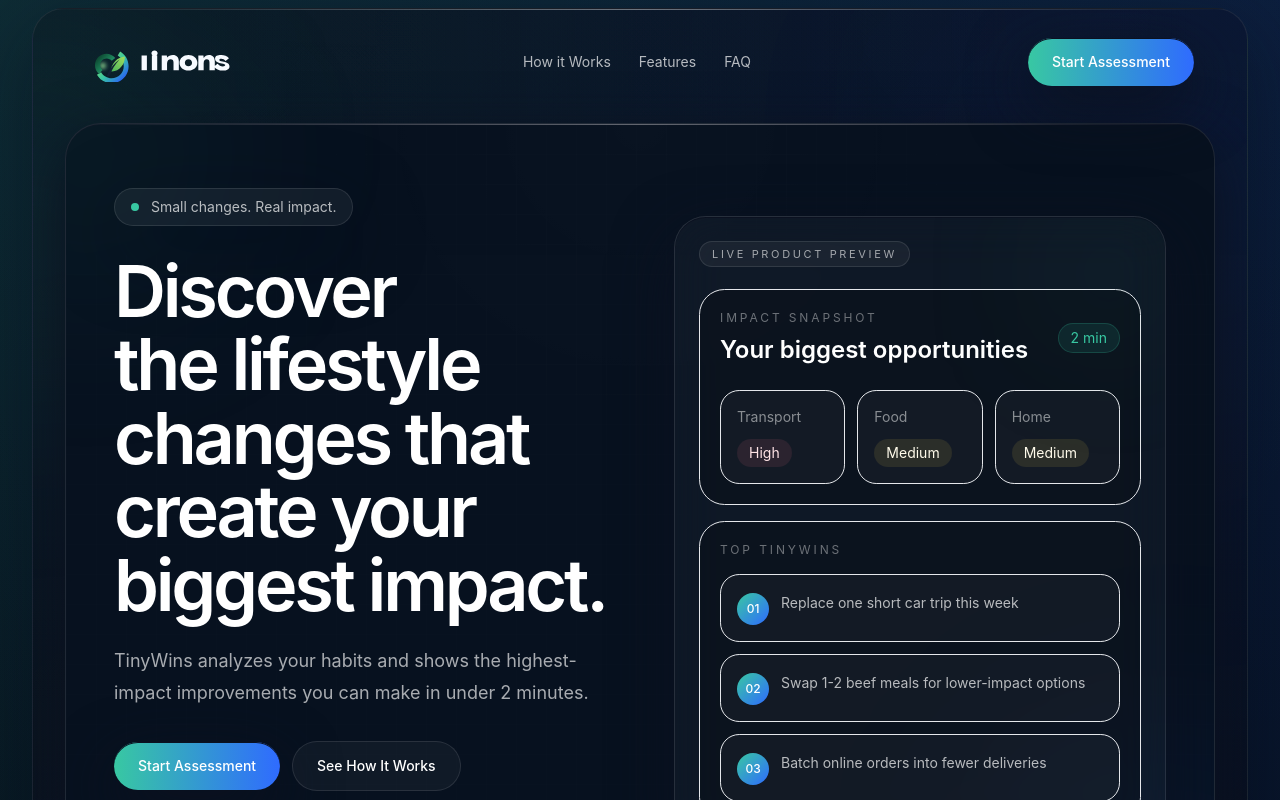
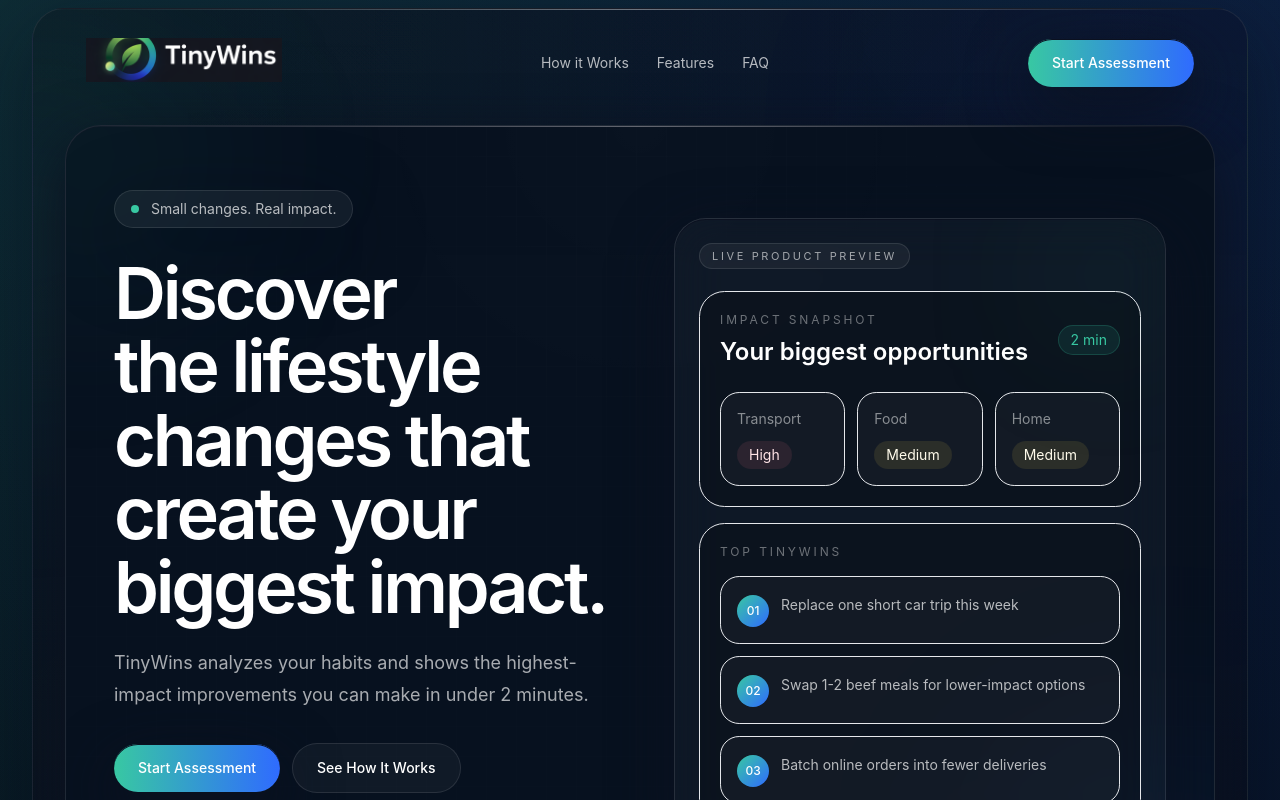
Before and after one commit to AbhishekGhosh07/TinyWins, a Next.js app: page / in a window 1280 px wide. Shown: the top 800 px of the page. Built offline with nearby package versions, Linux system fonts and the light colour scheme.

Commit message:
Fix logo asset

```diff
--- a/components/tinywins-logo.tsx
+++ b/components/tinywins-logo.tsx
@@ -14,19 +14,33 @@ export function TinyWinsLogo({
   priority = false,
   href = "/",
 }: TinyWinsLogoProps) {
-  const src = variant === "icon" ? "/tinywins-icon.svg" : "/tinywins-logo.svg";
-  const width = variant === "icon" ? 40 : 176;
-  const height = variant === "icon" ? 40 : 44;
+  const src = variant === "icon" ? "/tinywins-icon.svg" : "/TinyWins-logo.png";
+  const width = variant === "icon" ? 40 : 240;
+  const height = variant === "icon" ? 40 : 64;
 
   const image = (
-    <Image
-      src={src}
-      alt="TinyWins"
-      width={width}
-      height={height}
-      priority={priority}
-      className={`h-auto w-auto ${className}`}
-    />
+    <div
+      className={
+        variant === "icon"
+          ? `inline-flex h-10 w-10 items-center justify-center overflow-hidden ${className}`
+          : `relative inline-flex h-10 w-[180px] items-center justify-center overflow-hidden sm:h-11 sm:w-[196px] ${className}`
+      }
+    >
+      <Image
+        src={src}
+        alt="TinyWins"
+        fill={variant === "full"}
+        width={variant === "icon" ? width : undefined}
+        height={variant === "icon" ? height : undefined}
+        priority={priority}
+        className={
+          variant === "icon"
+            ? "h-auto w-auto object-contain"
+            : "scale-[1.9] object-cover object-center"
+        }
+        sizes={variant === "full" ? "(max-width: 640px) 180px, 196px" : undefined}
+      />
+    </div>
   );
 
   return href ? <Link href={href}>{image}</Link> : image;
```
Also changed, not shown: public/TinyWins-logo.png (added).
